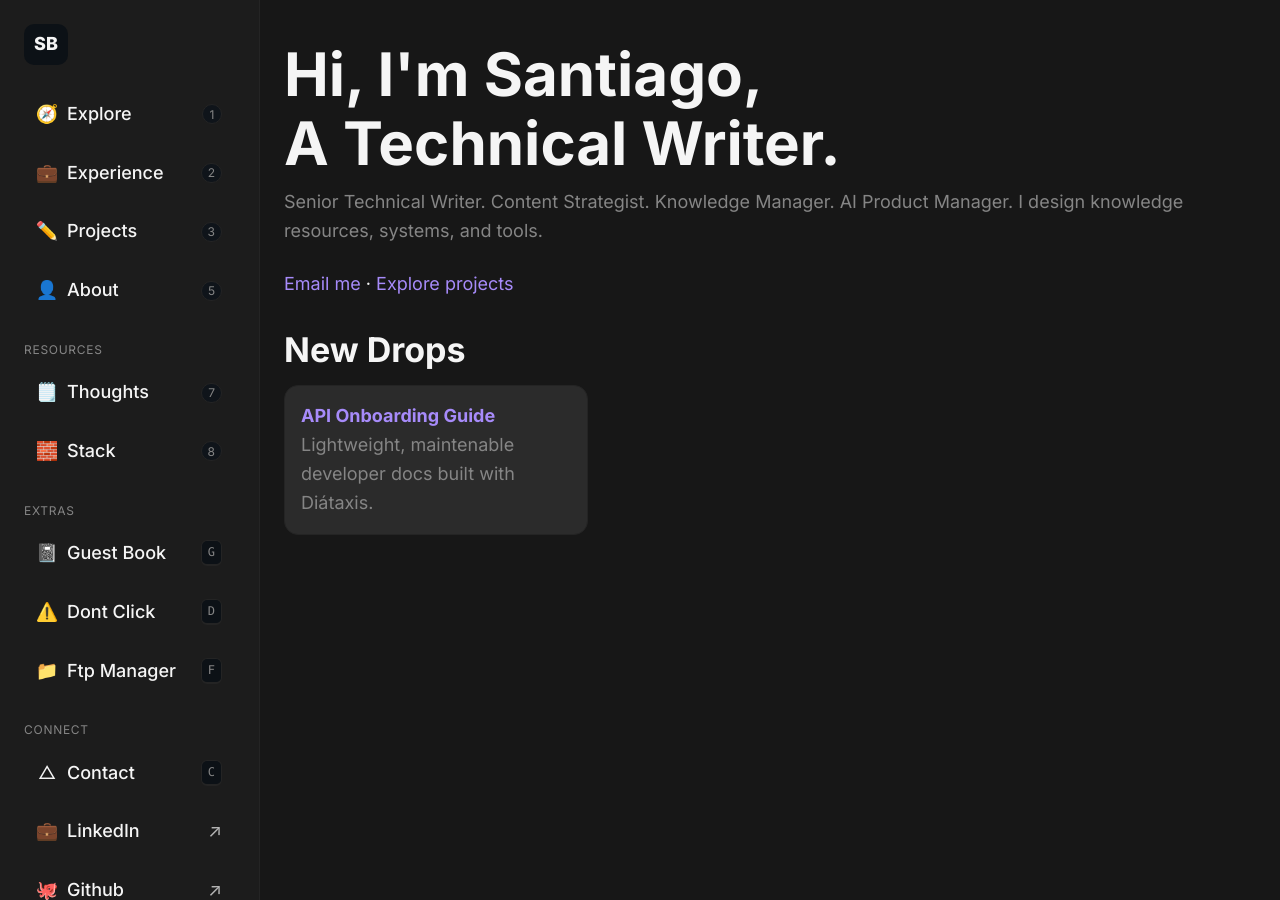
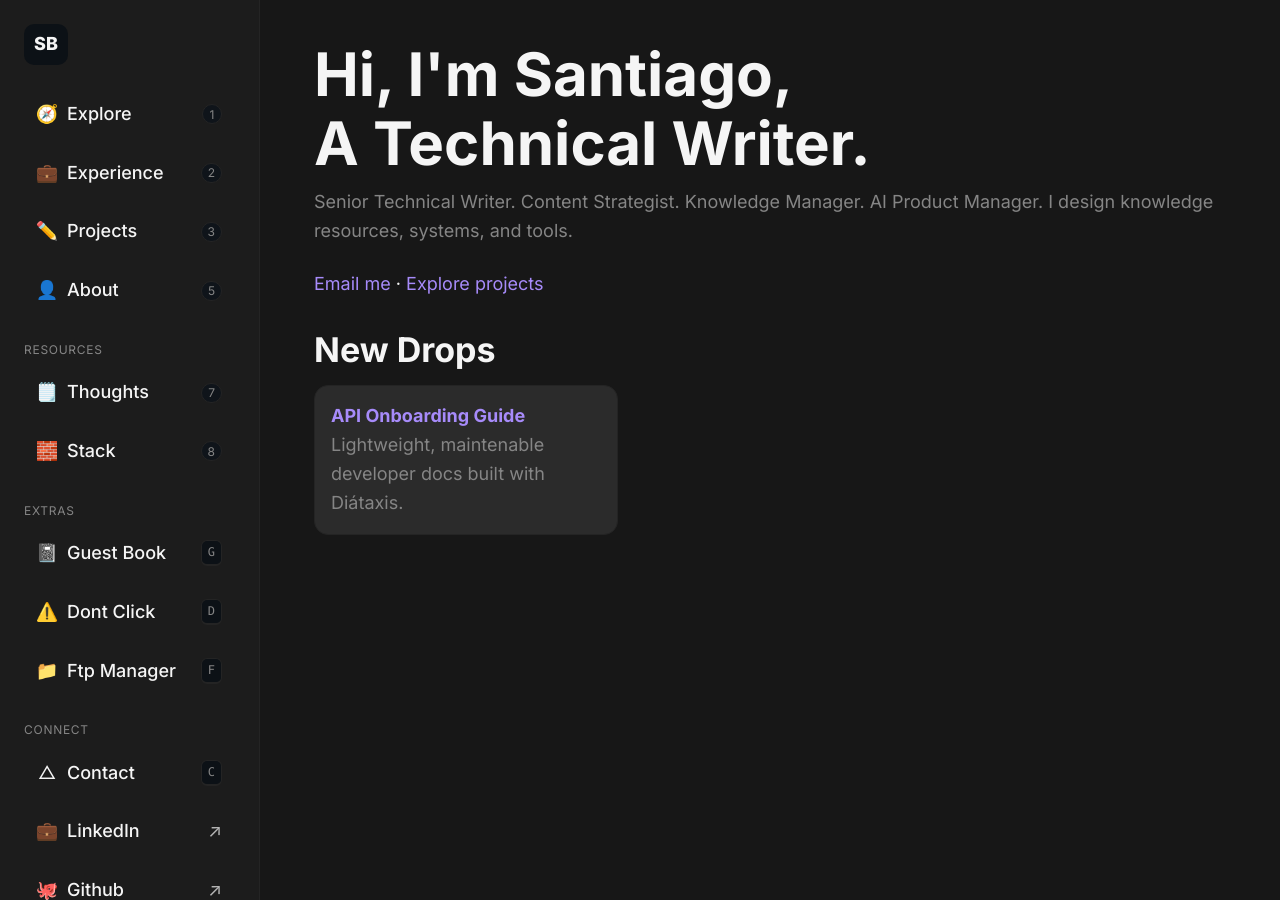
Before and after one commit to Sant720/portfolio, a Jekyll site: the page built from index.md, in a window 1280 px wide. Built offline with Jekyll 4.4.1, drawn with Linux system fonts in a browser that asks for light colours.

Commit message:
Update default.html

```diff
--- a/_layouts/default.html
+++ b/_layouts/default.html
@@ -51,8 +51,10 @@
         {%- endif -%}
       </nav>
     </aside>
-    <main id="content" class="container">
-      {{ content }}
+    <main id="content">
+      <div class="container">
+        {{ content }}
+      </div>
     </main>
   </body>
 </html>
```
